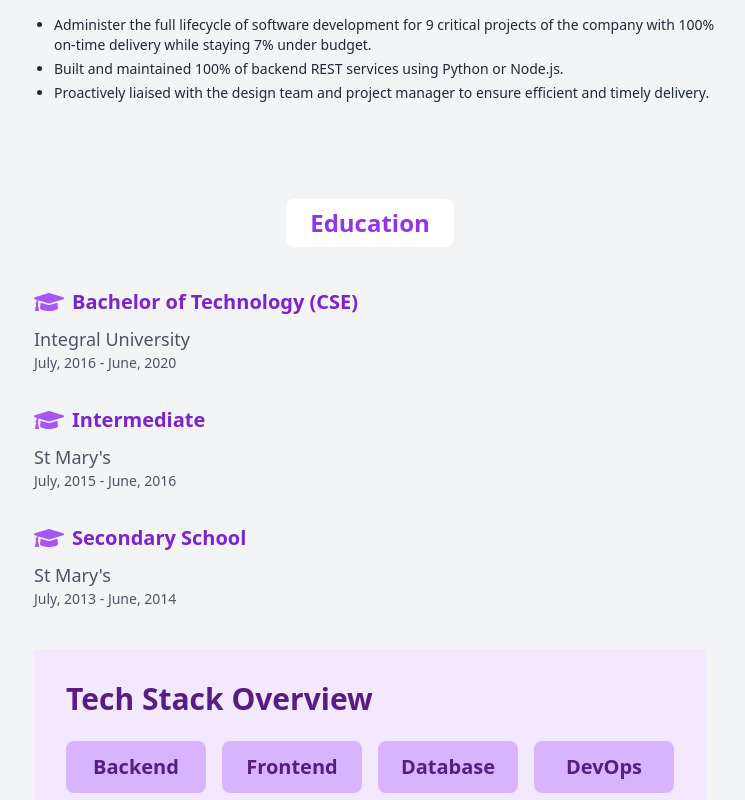
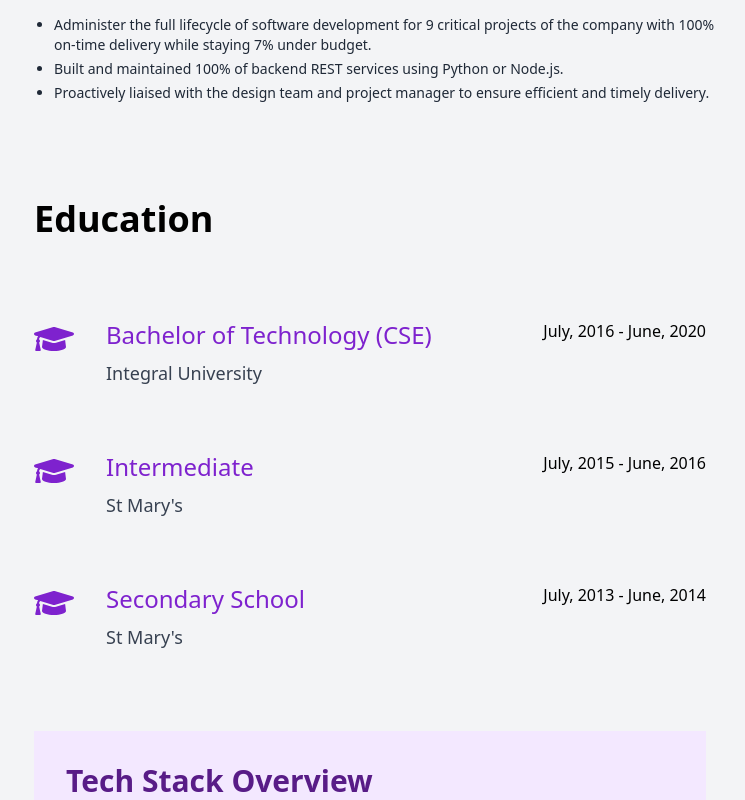
Before and after one commit to Florien2208/My-portifolio-v1, a React (Vite) app: page / in a window 1280 px wide. Shown: the part 2000-2800 px from the top of the page, without its empty margins (270-1015 px from the left). Built offline with nearby package versions, Linux system fonts and the light colour scheme.

Commit message:
update on home page

```diff
--- a/src/pages/DevelopmentServices.tsx
+++ b/src/pages/DevelopmentServices.tsx
@@ -32,31 +32,31 @@ const ServiceCard: React.FC<ServiceCardProps> = ({
 const DevelopmentServices = () => {
   const services = [
     {
-      imgSrc: frontend, // Replace with actual image path
+      imgSrc: frontend,
       title: "Frontend Development",
       description: "Beautiful and responsive user interfaces",
       bgColor: "bg-sky-200",
     },
     {
-      imgSrc: mobile, // Replace with actual image path
+      imgSrc: mobile,
       title: "App Development",
       description: "Beautiful and responsive user interfaces",
       bgColor: "bg-green-200",
     },
     {
-      imgSrc: fullstack, // Replace with actual image path
+      imgSrc: fullstack,
       title: "Full Stack Development",
       description: "Frontend + Backend",
       bgColor: "bg-orange-200",
     },
     {
-      imgSrc: backend, // Replace with actual image path
+      imgSrc: backend,
       title: "Backend Development",
       description: "Scalable and complex backend systems",
       bgColor: "bg-blue-200",
     },
     {
-    imgSrc: cloud,
+      imgSrc: cloud,
       title: "Cloud Services",
       description: "Scalable and Cutting-Edge Cloud Solutions",
       bgColor: "bg-cyan-200",
@@ -65,7 +65,7 @@ const DevelopmentServices = () => {
 
   return (
     <div className="container mx-auto px-4 py-12">
-      <div className="grid grid-cols-1 sm:grid-cols-2 lg:grid-cols-5 gap-6">
+      <div className="grid grid-cols-1 md:grid-cols-2 lg:grid-cols-3 xl:grid-cols-4 gap-6">
         {services.map((service, index) => (
           <ServiceCard
             key={index}
--- a/src/pages/Home.tsx
+++ b/src/pages/Home.tsx
@@ -415,97 +415,116 @@ const HomePage: React.FC = () => {
           </ul>
         </div>
       </section>
-      <section className="flex-grow flex items-center justify-center p-4">
-        <div className="max-w-2xl w-full mt-12">
-          <div
-            className={`rounded-lg px-6 justify-self-center py-2 mb-10 ${
-              isDarkMode ? "bg-gray-800" : "bg-white"
+      <section
+        className={`flex-grow flex items-center justify-center px-32 py-16 ${
+          isDarkMode ? " text-white" : " text-black"
         }`}
       >
-            <span className="text-purple-600 font-bold text-2xl">
+        <div className="max-w-2xl w-full relative">
+          <h1
+            className={`text-4xl font-bold mb-20 ${
+              isDarkMode ? "text-white" : "text-black"
+            }`}
+          >
             Education
-            </span>
-          </div>
+          </h1>
 
-          <div className="mb-8">
-            <div className="flex items-center mb-2">
-              <FaGraduationCap className="text-purple-500 mr-2" size={30} />
+          <div className="space-y-16 relative">
+            <div className="flex gap-8 items-start relative">
+              <FaGraduationCap
+                className={`flex-shrink-0 ${
+                  isDarkMode ? "text-purple-600" : "text-purple-700"
+                }`}
+                size={40}
+              />
+              <div className="w-full">
                 <h3
-                className={`text-xl font-semibold ${
-                  isDarkMode ? "text-purple-400" : "text-purple-700"
+                  className={`text-2xl mb-2 ${
+                    isDarkMode ? "text-purple-500" : "text-purple-700"
                   }`}
                 >
                   Bachelor of Technology (CSE)
                 </h3>
-            </div>
                 <p
-              className={`text-lg font-medium ${
-                isDarkMode ? "text-gray-300" : "text-gray-600"
+                  className={`text-lg ${
+                    isDarkMode ? "text-gray-600" : "text-gray-700"
                   }`}
                 >
                   Integral University
                 </p>
                 <p
-              className={`text-sm ${
-                isDarkMode ? "text-gray-400" : "text-gray-600"
-              } mb-2`}
+                  className={`absolute right-0 top-0 ${
+                    isDarkMode ? "text-white" : "text-black"
+                  }`}
                 >
                   July, 2016 - June, 2020
                 </p>
               </div>
+            </div>
 
-          <div className="mb-8">
-            <div className="flex items-center mb-2">
-              <FaGraduationCap className="text-purple-500 mr-2" size={30} />
+            <div className="flex gap-8 items-start relative">
+              <FaGraduationCap
+                className={`flex-shrink-0 ${
+                  isDarkMode ? "text-purple-600" : "text-purple-700"
+                }`}
+                size={40}
+              />
+              <div className="w-full">
                 <h3
-                className={`text-xl font-semibold ${
-                  isDarkMode ? "text-purple-400" : "text-purple-700"
+                  className={`text-2xl mb-2 ${
+                    isDarkMode ? "text-purple-500" : "text-purple-700"
                   }`}
                 >
                   Intermediate
                 </h3>
-            </div>
                 <p
-              className={`text-lg font-medium ${
-                isDarkMode ? "text-gray-300" : "text-gray-600"
+                  className={`text-lg ${
+                    isDarkMode ? "text-gray-600" : "text-gray-700"
                   }`}
                 >
                   St Mary's
                 </p>
                 <p
-              className={`text-sm ${
-                isDarkMode ? "text-gray-400" : "text-gray-600"
-              } mb-2`}
+                  className={`absolute right-0 top-0 ${
+                    isDarkMode ? "text-white" : "text-black"
+                  }`}
                 >
                   July, 2015 - June, 2016
                 </p>
               </div>
+            </div>
 
-          <div>
-            <div className="flex items-center mb-2">
-              <FaGraduationCap className="text-purple-500 mr-2" size={30} />
+            <div className="flex gap-8 items-start relative">
+              <FaGraduationCap
+                className={`flex-shrink-0 ${
+                  isDarkMode ? "text-purple-600" : "text-purple-700"
+                }`}
+                size={40}
+              />
+              <div className="w-full">
                 <h3
-                className={`text-xl font-semibold ${
-                  isDarkMode ? "text-purple-400" : "text-purple-700"
+                  className={`text-2xl mb-2 ${
+                    isDarkMode ? "text-purple-500" : "text-purple-700"
                   }`}
                 >
                   Secondary School
                 </h3>
-            </div>
                 <p
-              className={`text-lg font-medium ${
-                isDarkMode ? "text-gray-300" : "text-gray-600"
+                  className={`text-lg ${
+                    isDarkMode ? "text-gray-600" : "text-gray-700"
                   }`}
                 >
                   St Mary's
                 </p>
                 <p
-              className={`text-sm ${
-                isDarkMode ? "text-gray-400" : "text-gray-600"
-              } mb-2`}
+                  className={`absolute right-0 top-0 ${
+                    isDarkMode ? "text-white" : "text-black"
+                  }`}
                 >
                   July, 2013 - June, 2014
                 </p>
+              </div>
+            </div>
           </div>
         </div>
       </section>
@@ -544,9 +563,9 @@ const HomePage: React.FC = () => {
           </div>
         </div>
       </section>
-      <section className="flex-grow flex items-center justify-center p-4">
+      <section className="flex-grow  flex items-center justify-center p-4">
         <div
-          className={`flex flex-col max-w-2xl w-full items-center justify-center min-h-screen ${
+          className={`flex flex-col max-w-2xl w-full items-center justify-center min-h-80 ${
             isDarkMode ? "bg-gray-900 text-white" : "bg-gray-100 text-gray-900"
           }`}
         >
@@ -583,7 +602,7 @@ const HomePage: React.FC = () => {
         </div>
       </section>
       <section className=" flex items-center justify-center p-4">
-        <div className=" p-8 flex flex-grow bg-blue-500 items-center justify-center">
+        <div className=" p-8 flex flex-grow max-w-2xl w-full items-center justify-center">
           <div className="relative flex items-end space-x-4">
             <img
               src={skills}
@@ -594,7 +613,7 @@ const HomePage: React.FC = () => {
         </div>
       </section>
       <div
-        className={`flex flex-col items-center justify-center min-h-screen ${
+        className={`flex flex-col items-center justify-center min-h-60 ${
           isDarkMode ? "bg-gray-900 text-white" : "bg-gray-100 text-gray-900"
         }`}
       >
@@ -615,8 +634,8 @@ const HomePage: React.FC = () => {
           </p>
         </div>
       </div>
-      <div className=" p-8 flex items-center justify-center">
-        <div className="relative flex items-end space-x-4">
+      <div className=" p-8 flex  items-center justify-center">
+        <div className="relative max-w-2xl w-full flex items-end space-x-4">
           <img
             src={integrations}
             alt="Web development tools"
@@ -624,12 +643,12 @@ const HomePage: React.FC = () => {
           />
         </div>
       </div>
-      <div
+      <section
         className={`flex flex-col items-center justify-center min-h-screen ${
           isDarkMode ? "bg-gray-900 text-white" : "bg-gray-100 text-gray-900"
         }`}
       >
-        <div className="text-center">
+        <div className="text-center max-w-2xl w-full">
           <h2
             className={`text-4xl font-bold mb-8 ${
               isDarkMode ? "text-purple-400" : "text-purple-600"
@@ -646,10 +665,14 @@ const HomePage: React.FC = () => {
             ranging from full-stack wizardry to mesmerizing frontend design and
             powerhouse backend development.
           </p>
-        </div>
           <DevelopmentServicesCard />
         </div>
+      </section>
+      <section className=" flex items-center justify-center ">
+        <div className="max-w-2xl w-full">
           <WallOfTestimonial />
+        </div>
+      </section>
     </div>
   );
 };
```
Lines whose indentation alone changed are shown as unchanged.
